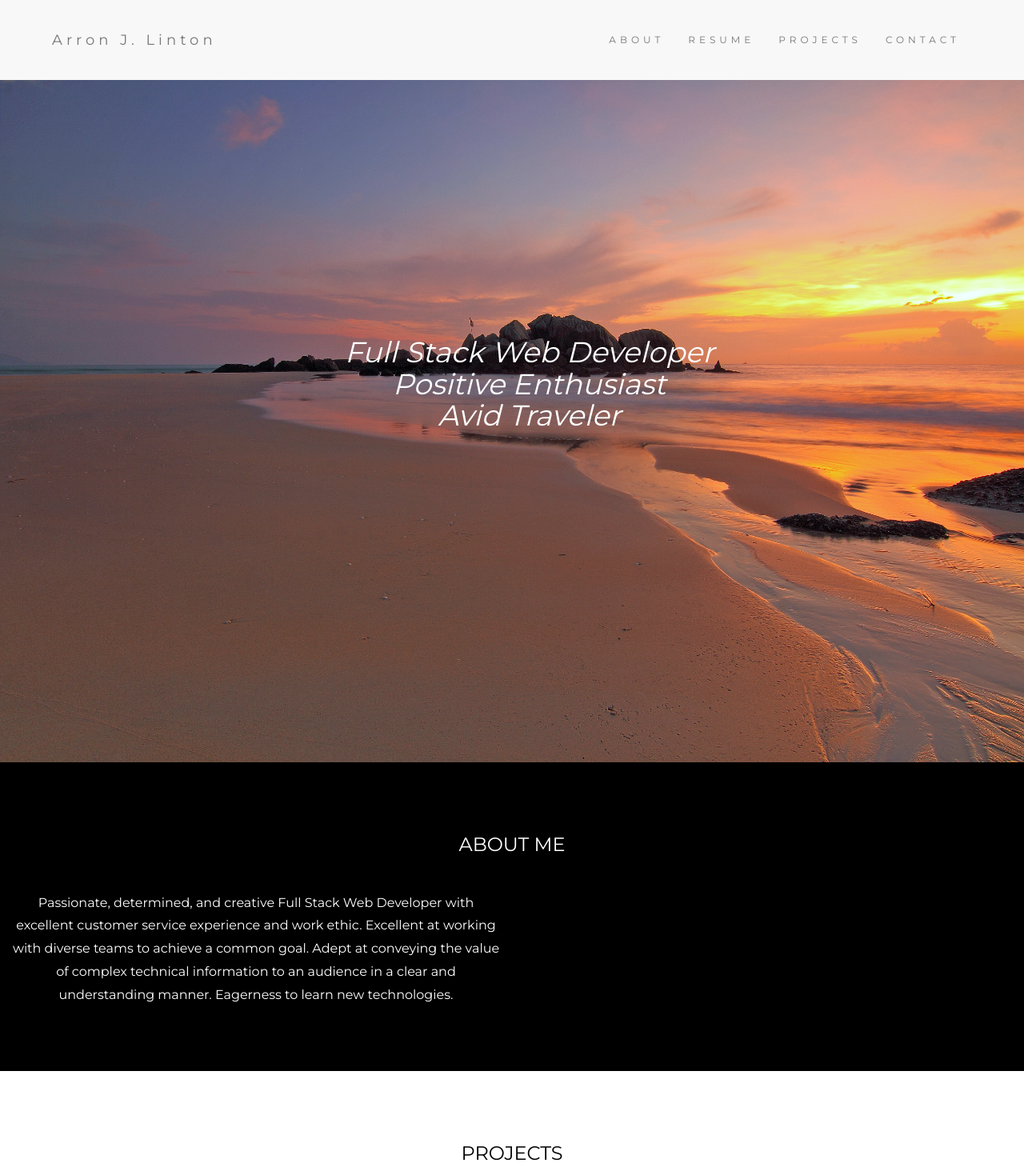
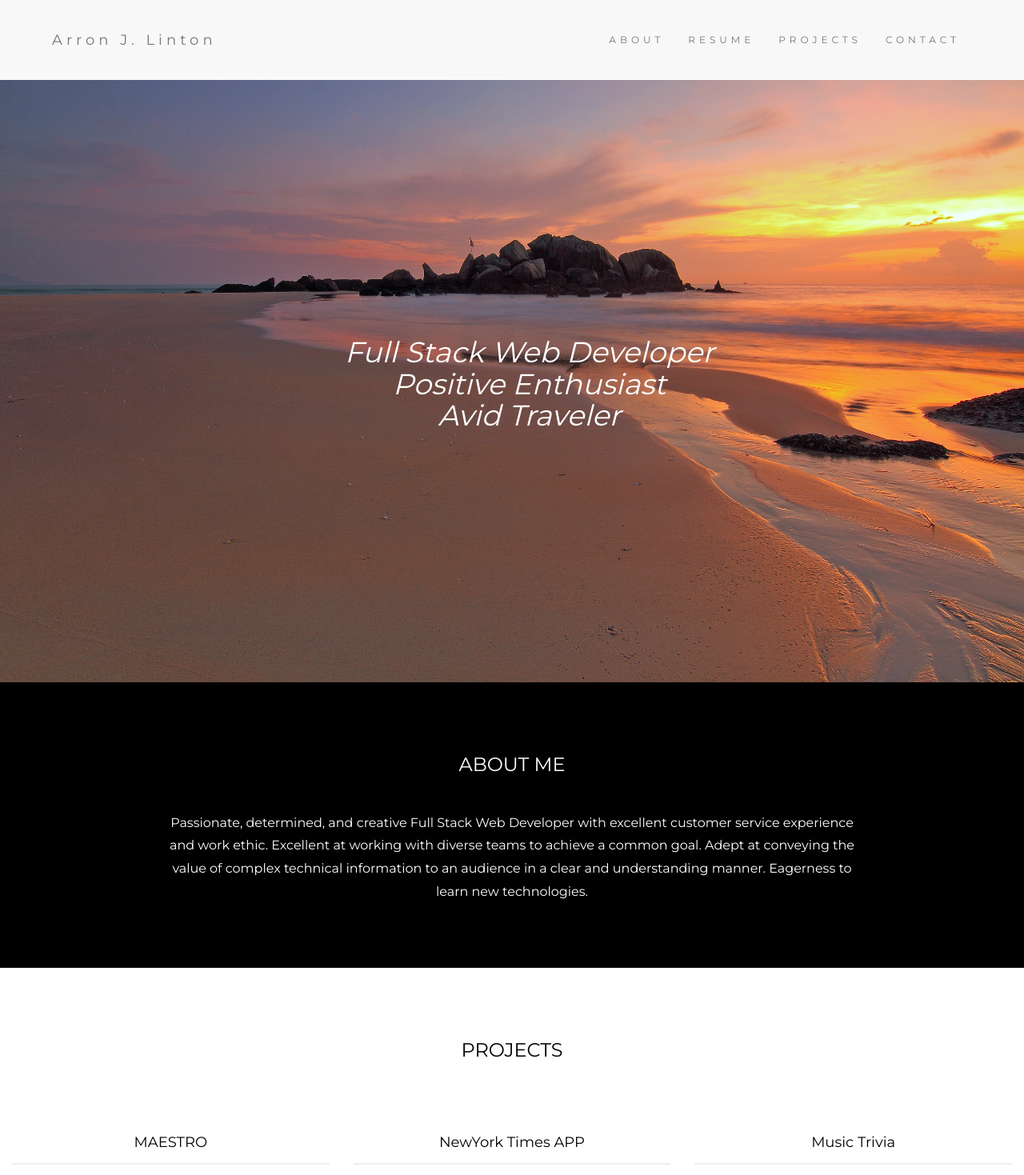
Before and after one commit to ArronJLinton/ArronJ-Linton, a PHP site: page / in a window 1280 px wide. Shown: the top 1469 px of the page at 80% size. Run offline with PHP 8.4, Linux system fonts and the light colour scheme; some libraries are stand-ins or nearby versions.

Commit message:
navbar edits

```diff
--- a/assets/css/style.css
+++ b/assets/css/style.css
@@ -46,6 +46,13 @@
     height: auto;
   }
 
+  #nav {
+    position: fixed;
+    width: 100%;
+    overflow: auto;
+    z-index: 99;
+  }
+
 /*First Container Text*/
   #front-caption {
     position: absolute;
@@ -54,25 +61,28 @@
     font-style: italic;
   }
 
-
+/*About Me Section*/
   .bg-2 {
       background-color: black;
       color: #ffffff;
   }
 
-/*  #about_summary {
-    width: 75%;
-    text-align: center;
-  }*/
+  #about-summary {
+    margin-left: 15%;
+    margin-right: 15%;
+  }
 
   .bg-2 p {
     color: #ffffff; White
-    text-align: left;
   }
+
+/*Projects Section*/
   .bg-3 {
       background-color: #ffffff;  White
       color: #555555;
   }
+
+  /*Contact Section*/
   .bg-4 {
       background-color: black;
       color: #fff;
--- a/index.html
+++ b/index.html
@@ -22,7 +22,7 @@
 <body>
 
 <!-- Navbar -->
-<nav class="navbar navbar-default">
+<nav id="nav" class="navbar navbar-default">
   <div class="container">
     <div class="navbar-header">
       <button type="button" class="navbar-toggle" data-toggle="collapse" data-target="#myNavbar">
@@ -41,7 +41,7 @@
       </ul>
     </div>
   </div>
-</nav>
+</nav> <!-- End of Navigation -->
 
 <!-- First Container -->
 
@@ -56,15 +56,13 @@
 <!-- Second Container -->
 <div id="about" class="container-fluid bg-2 text-center">
   <h3 class="margin">ABOUT ME</h3>
-  <div class="row">
-    <div class="offset-lg-1 col-lg-6" id="about_summary">
-    <p>Passionate, determined, and creative Full Stack Web Developer with excellent customer service experience and work ethic. Excellent at working with diverse teams to achieve a common goal. Adept at conveying the value of complex technical information to an audience in a clear and understanding manner. Eagerness to learn new technologies. </p>
-    </div>
+  <div id="about-summary" class="row">
+    <p>Passionate, determined, and creative Full Stack Web Developer with excellent customer service experience and work ethic. Excellent at working with diverse teams to achieve a common goal. Adept at conveying the value of complex technical information to an audience in a clear and understanding manner. Eagerness to learn new technologies.
+    </p>
     <!-- <div class="offset-lg-1 col-lg-4">
       <img src="./assets/images/profilepic.jpg" class=" img-circle margin"  alt="Arron J. Linton" width="180px" height="300px">
     </div> -->
   </div>
-
 </div>
 
 <!-- Third Container (Grid) -->
@@ -96,7 +94,7 @@
 </div> -->
 
 <!-- Fifth Container(Contact)-->
-<div class="container-fluid bg-4 text-center">
+<div id="contact" class="container-fluid bg-4 text-center">
   <h3 class="margin">CONTACT</h3><br>
   <div id="contact-section" class="row">
     <!-- Contact Form -->
```
